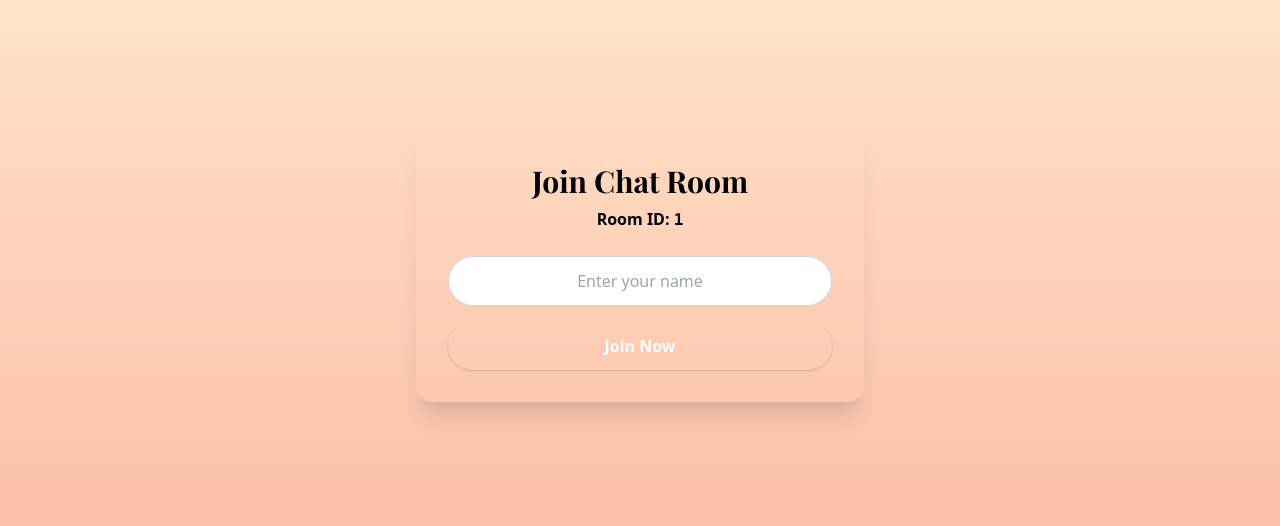
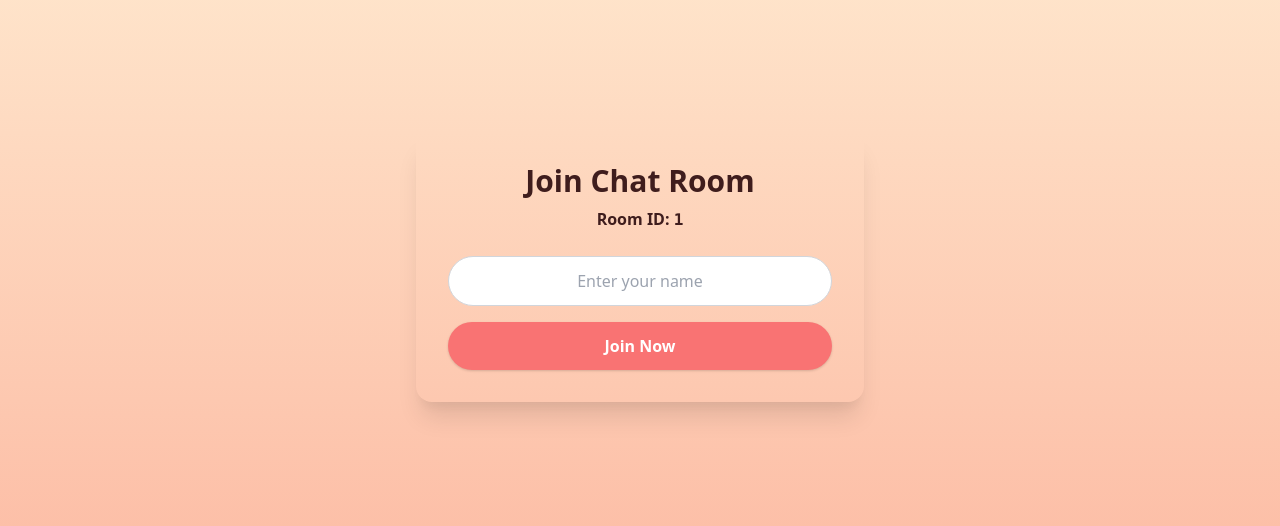
Before and after one commit to logowithmeme/namakamu, a React (Create React App) app: page /join-room/1 in a window 1280 px wide. Shown: the part 134-660 px from the top of the page. Built offline with nearby package versions, Linux system fonts and the light colour scheme.

Commit message:
✅ Re-push join page with final sunset styles

```diff
--- a/src/pages/JoinRoomPage.js
+++ b/src/pages/JoinRoomPage.js
@@ -1,3 +1,4 @@
+// src/pages/JoinRoomPage.js
 import React, { useState } from 'react';
 import { useParams, useNavigate } from 'react-router-dom';
 import { db } from '../firebase';
@@ -48,8 +49,8 @@ const JoinRoomPage = () => {
   return (
     <div className="min-h-screen flex items-center justify-center bg-gradient-to-b from-sunset1 to-sunset2 p-4">
       <div className="bg-white/70 backdrop-blur-lg p-8 rounded-2xl shadow-xl w-full max-w-md text-center">
-        <h2 className="text-3xl font-bold text-[#3f1d1d] mb-2 font-playfair">Join Chat Room</h2>
-        <p className="text-md text-[#3f1d1d] font-semibold mb-6">
+        <div className="text-3xl font-bold text-textAccent mb-2">Join Chat Room</div>
+        <p className="text-md text-textAccent font-semibold mb-6">
           Room ID: <span className="font-mono font-bold">{roomId}</span>
         </p>
 
@@ -63,7 +64,7 @@ const JoinRoomPage = () => {
 
         <button
           onClick={handleJoin}
-          className="w-full bg-[#f97373] hover:bg-[#ef4444] text-white font-semibold py-3 rounded-full shadow transition"
+          className="w-full bg-btn hover:bg-btnHover text-white font-semibold py-3 rounded-full shadow transition"
         >
           Join Now
         </button>
```
